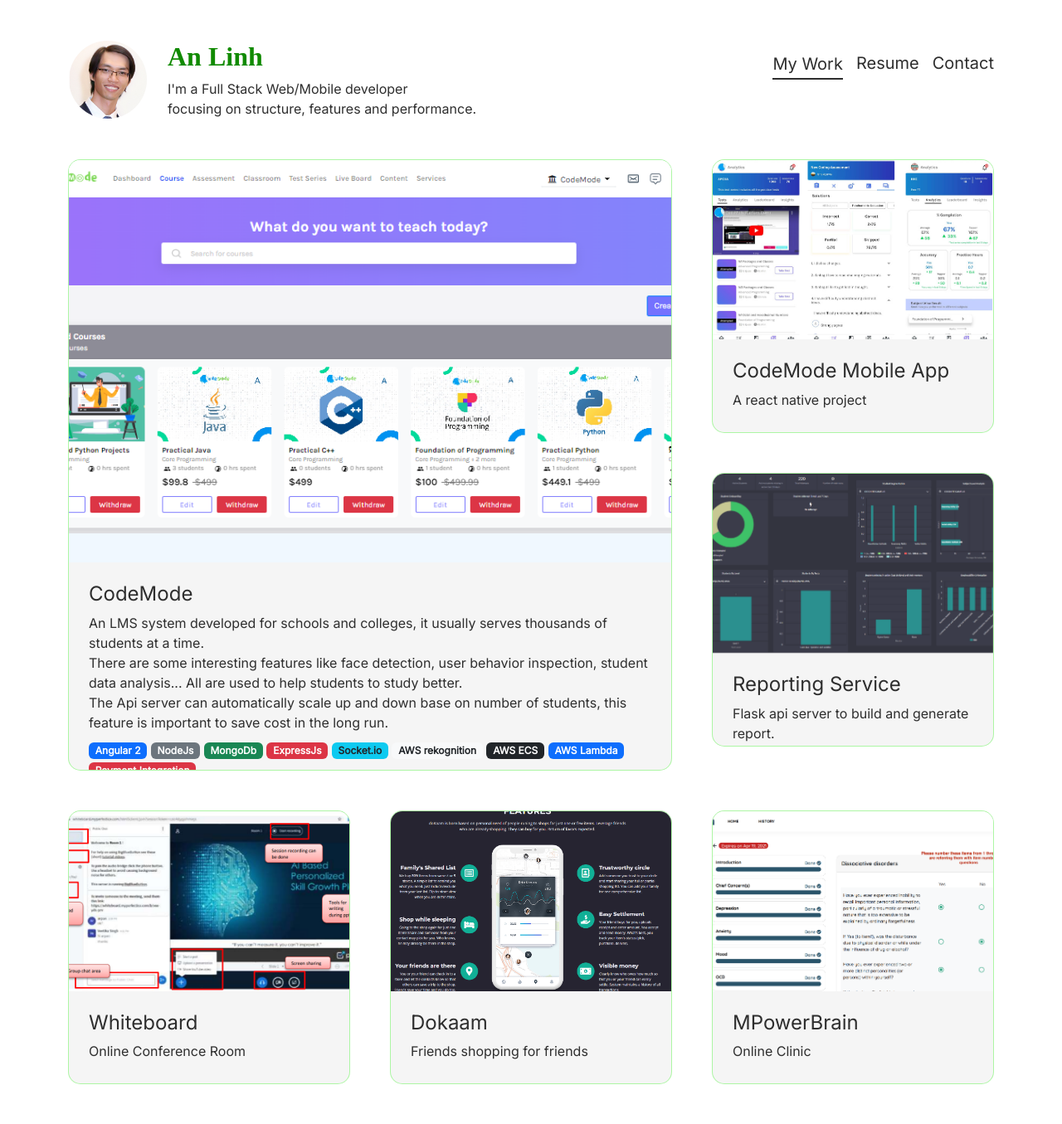
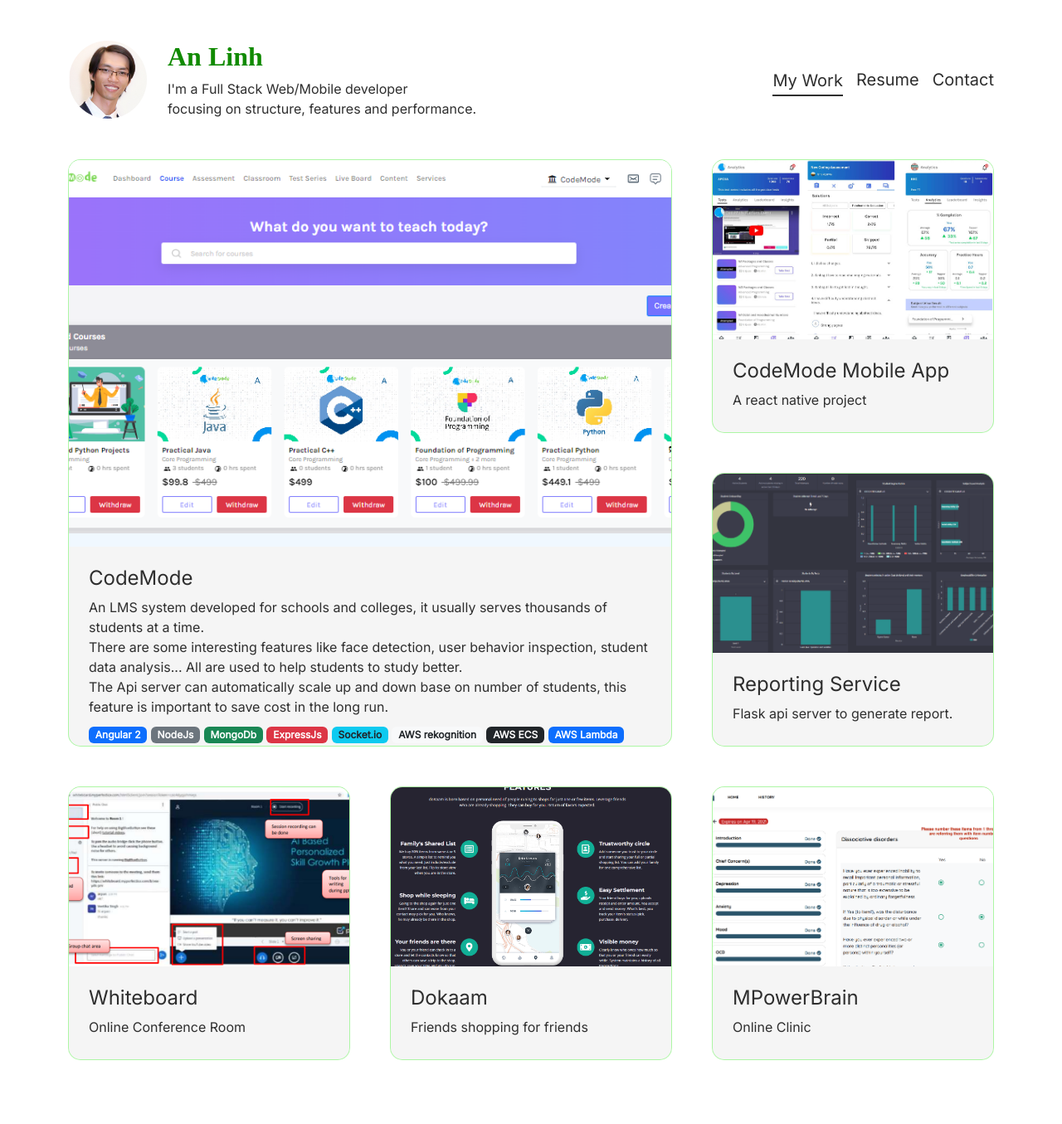
Before and after one commit to ngthienlinh/ngthienlinh.github.io, a Jekyll site: the page built from index.html, in a window 1280 px wide. Shown: the whole page at 83% size. Built offline with Jekyll 4.4.1, drawn with Linux system fonts in a browser that asks for light colours; some web fonts are replaced; after the commit the page ends 1326 px from its top, so only the background shows below that.

Commit message:
improve responsive UI

```diff
--- a/_layouts/default.html
+++ b/_layouts/default.html
@@ -14,9 +14,9 @@
 
     <!-- <canvas id="Matrix"></canvas> -->
     <!-- <div style="position: absolute; top: 0; left: 0; width: 100%;"> -->
-    <div class="py-sm-5 py-3 text-main-color container">
+    <div class="py-lg-5 py-md-3 text-main-color container">
         <div class="row justify-content-between">
-            <div class="col-12 col-sm-6 align-items-center">
+            <div class="col-md-12 col-lg-6 align-items-center">
                 <div class="d-flex align-items-center">
                     <div style="width: 6rem; height: 6rem; border-radius: 50%; border: 1px solid white; overflow: hidden; background-color: white; margin-right: 1.5rem;">
                         <img src="/assets/images/ava1.png" style="width: 100%; height: 100%;object-fit: cover;">
@@ -24,14 +24,14 @@
                     <div>
                         <h2 style="font-family: 'Rubik Vinyl';" class="fw-bold text-header">An Linh</h2>
 
-                        <span class="d-sm-block d-none" >I'm a Full Stack Web/Mobile developer <br/> focusing on structure, features and performance.</span>
-                        <span class="d-block d-sm-none" >I'm a Full Stack Web/Mobile developer.</span>
+                        <span class="d-lg-block d-md-none" >I'm a Full Stack Web/Mobile developer <br/> focusing on structure, features and performance.</span>
+                        <span class="d-md-block d-lg-none" >I'm a Full Stack Web/Mobile developer.</span>
                     </div>
                 </div>
             </div>
-            <div class="col-12 col-sm-6 mt-3 mt-sm-0">
+            <div class="col-md-12 col-lg-6 mt-md-3 my-lg-auto">
                 <nav class="navbar">
-                    <div class="container-fluid justify-content-between justify-content-sm-end">
+                    <div class="container-fluid justify-content-md-between justify-content-lg-end">
                         <a class="navbar-brand {% if page.url == "/" %}nav-selected{% endif %}" href="/">
                             My Work
                         </a>
@@ -45,7 +45,7 @@
                 </nav>
             </div>
         </div>
-        <div class="mt-sm-5 mt-3">
+        <div class="mt-lg-5 mt-md-3">
             {{ content }}
         </div>
     </div>
--- a/_sass/main.scss
+++ b/_sass/main.scss
@@ -68,7 +68,7 @@
 }
 
 .card-project-large {
-    height: 100%;
+    height: calc(660px + 3rem);
     border-radius: 15px;
 }
 
--- a/index.html
+++ b/index.html
@@ -3,8 +3,8 @@
 title: "Linh's Portfolio"
 ---
 
-<div class="row gx-5">
-    <div class="col-8">
+<div class="row gx-lg-5 gy-5">
+    <div class="col-lg-8 col-md-12">
         <div class="card-project card-project-large">
             <div >
                 <img src="/assets/images/codemode1.png" >
@@ -30,8 +30,8 @@
             </div>
         </div>
     </div>
-    <div class="col-4">
-        <div class="d-flex flex-column" style="row-gap: 3rem;">
+    <div class="col-lg-4 col-md-12">
+        <div class="d-flex flex-column gap-5">
             <div class="card-project">
                 <div >
                     <img src="/assets/images/codemodeMobile1.png" >
@@ -47,14 +47,15 @@
                 </div>
                 <div  class="p-4">
                     <h4>Reporting Service</h4>
-                    <div>Flask api server to build and generate report.</div>
+                    <div>Flask api server to generate report.</div>
                 </div>
             </div>
         </div>
     </div>
 </div>
-<div class="row gx-5" style="margin-top: 3rem;">
-    <div class="col-4">
+
+<div class="row gx-lg-5 gy-md-5 gy-lg-0 mt-lg-5 mt-md-0">
+    <div class="col-lg-4 col-md-12">
         <div class="card-project">
             <div >
                 <img src="/assets/images/whiteboard1.png" >
@@ -65,7 +66,7 @@
             </div>
         </div>
     </div>
-    <div class="col-4">
+    <div class="col-lg-4 col-md-12">
         <div class="card-project">
             <div>
                 <img src="/assets/images/dokaam1.png" >
@@ -76,7 +77,7 @@
             </div>
         </div>
     </div>
-    <div class="col-4">
+    <div class="col-lg-4 col-md-12">
         <div class="card-project">
             <div>
                 <img src="/assets/images/mpowerbrain1.png" >
```
